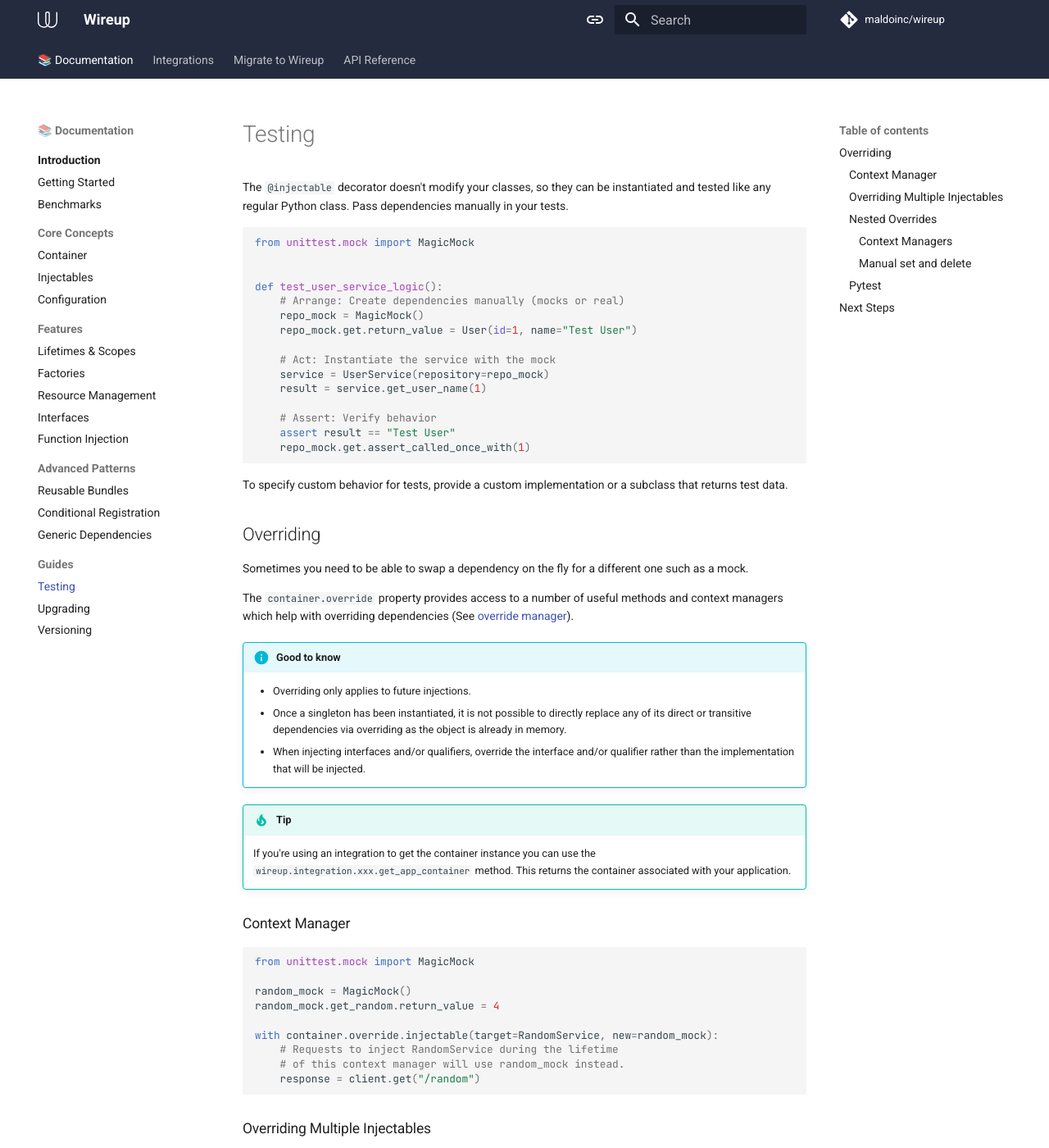
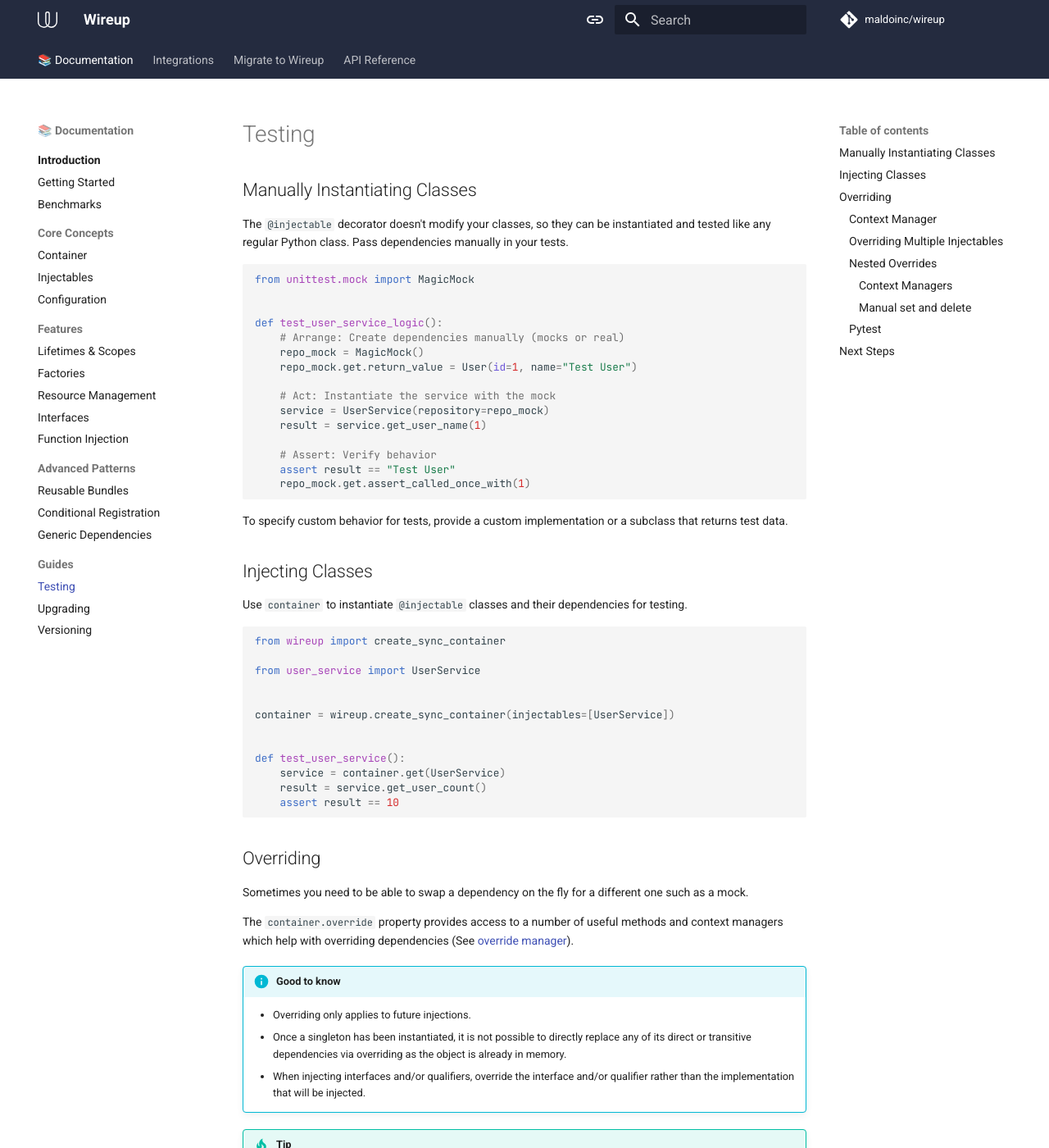
Before and after one commit to maldoinc/wireup, an MkDocs documentation site: the page built from docs/pages/testing.md, in a window 1280 px wide and 1400 px high. Shown: the whole window at 82% size. Built offline with MkDocs 1.6.1 and Material for MkDocs 9.7.7, drawn with Linux system fonts in a browser that asks for light colours; comment, search, counter and statistics services are not loaded; the version menu is left out.

Commit message:
Update testing doc with simple inject example (#119)
* Update testing doc with simple inject example

* Import create_sync_container

````diff
--- a/docs/pages/testing.md
+++ b/docs/pages/testing.md
@@ -1,3 +1,5 @@
+## Manually Instantiating Classes
+
 The `@injectable` decorator doesn't modify your classes, so they can be instantiated and tested like any regular Python
 class. Pass dependencies manually in your tests.
 
@@ -20,6 +22,25 @@ def test_user_service_logic():
 ```
 
 To specify custom behavior for tests, provide a custom implementation or a subclass that returns test data.
+
+## Injecting Classes
+
+Use `container` to instantiate `@injectable` classes and their dependencies for testing.
+
+```python
+from wireup import create_sync_container
+
+from user_service import UserService
+
+
+container = wireup.create_sync_container(injectables=[UserService])
+
+
+def test_user_service():
+    service = container.get(UserService)
+    result = service.get_user_count()
+    assert result == 10
+```
 
 ## Overriding
 
````
